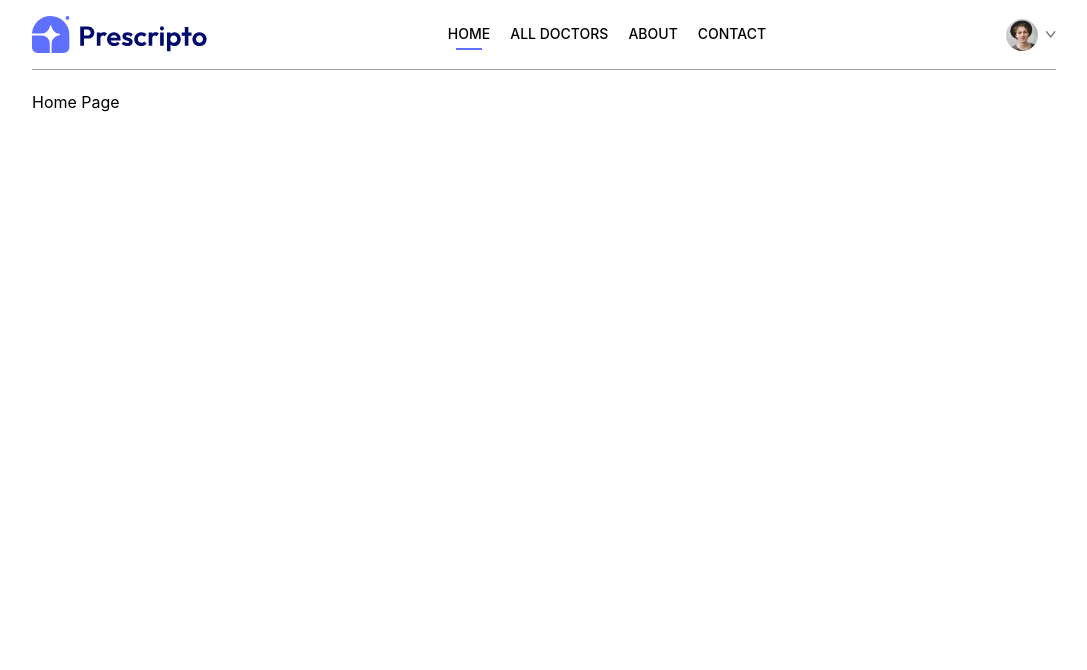
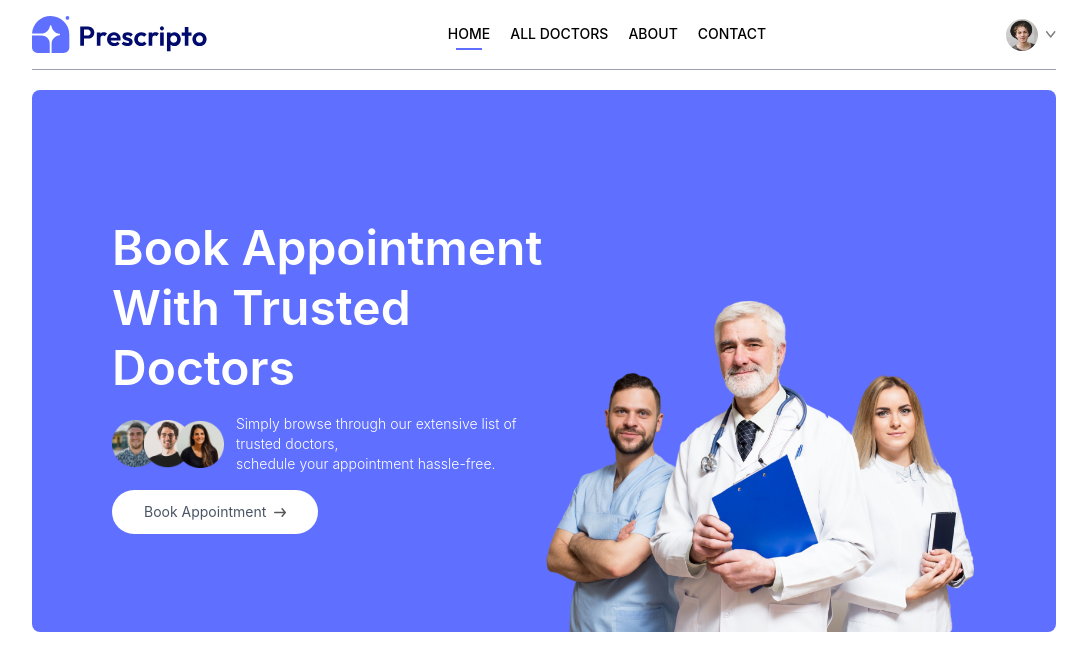
Before and after one commit to Usman-837/Appointment_Booking_System, a React (Vite) app in the folder frontend/: page / in a window 1280 px wide. Shown: the top 670 px of the page, without its empty margins (96-1183 px from the left). Built offline with nearby package versions, Linux system fonts and the light colour scheme.

Commit message:
create and add header sectionof home page

```diff
--- /dev/null
+++ b/frontend/src/components/Header.jsx
@@ -0,0 +1,27 @@
+import React from 'react'
+import { assets } from '../assets/assets'
+
+const Header = () => {
+    return (
+        <div className='flex flex-col md:flex-row flex-wrap bg-primary rounded-lg px-6 md:px-10 lg:px-20'>
+            {/* -------- Left Side -------- */}
+            <div className='md:w-1/2 flex flex-col items-start justify-center gap-4 py-10 m-auto md:py-[10vw] md:mb-[-30px]'>
+                <p className='text-3xl md:text-4xl lg:text-5xl text-white font-semibold leading-tight md:leading-tight lg:leading-tight'>Book Appointment <br /> With Trusted Doctors</p>
+                <div className='flex flex-col md:flex-row items-center gap-3 text-white text-sm font-light'>
+                    <img className='w-28' src={assets.group_profiles} alt='' />
+                    <p>Simply browse through our extensive list of trusted doctors, <br className='hidden sm:block' />schedule your appointment hassle-free.</p>
+                </div>
+                <a href='#speciality' className='flex items-center gap-2 bg-white px-8 py-3 rounded-full text-gray-600 text-sm m-auto md:m-0 hover:scale-105 transition-all duration-300'>
+                    Book Appointment <img className='w-3' src={assets.arrow_icon} />
+                </a>
+            </div>
+
+            {/* --------- Right Side ------ */}
+            <div className='md:w-1/2 relative'>
+                <img className='w-full md:absolute bottom-0 h-auto rounded-lg' src={assets.header_img} alt='' />
+            </div>
+        </div>
+    )
+}
+
+export default Header
--- a/frontend/src/pages/Home.jsx
+++ b/frontend/src/pages/Home.jsx
@@ -1,9 +1,10 @@
 import React from 'react'
+import Header from '../components/Header'
 
 const Home = () => {
   return (
     <div>
-      Home Page
+      <Header />
     </div>
   )
 }
```
